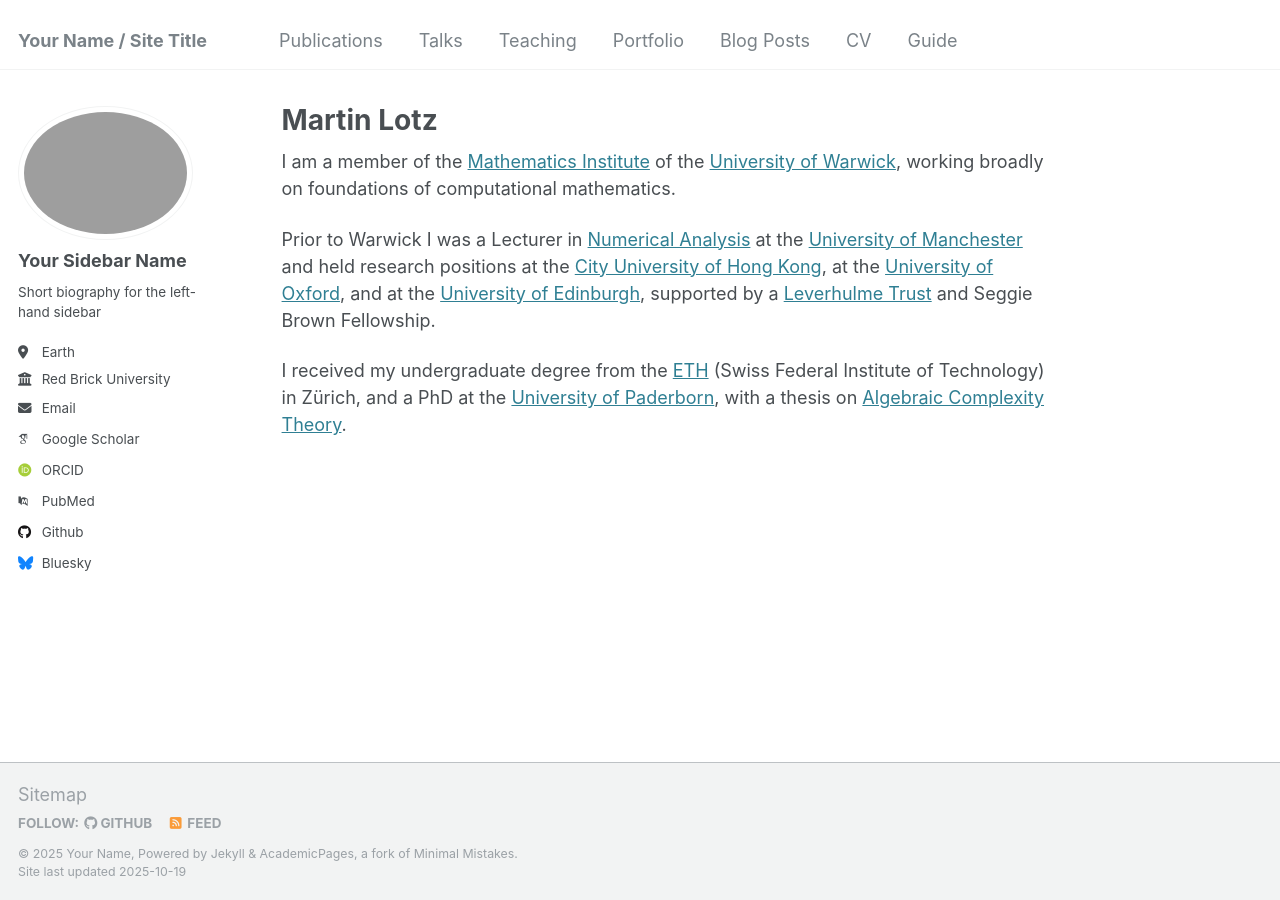
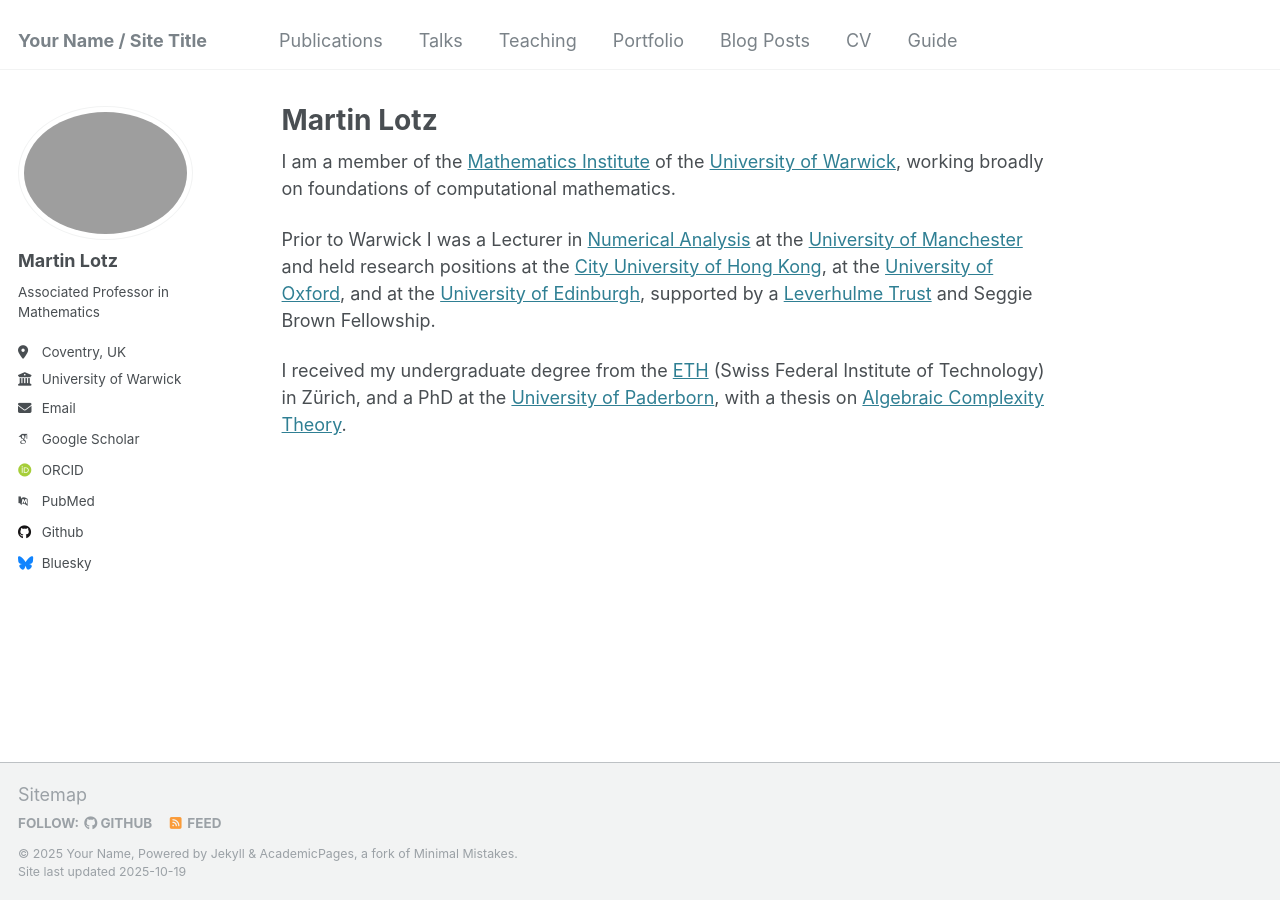
Before and after one commit to lotzma/lotzma.github.io, a Jekyll site: the page built from _pages/about.md, in a window 1280 px wide. Built offline with Jekyll 4.4.1, drawn with Linux system fonts in a browser that asks for light colours; some web fonts are replaced.

Commit message:
Added profile pic

```diff
--- a/_config.yml
+++ b/_config.yml
@@ -21,14 +21,14 @@ repository               : "academicpages/academicpages.github.io"
 #               Additional customization can be done by editing /_includes/author-profile.html
 author:
   # Biographic information
-  avatar           : "profile.png"
-  name             : "Your Sidebar Name"
+  avatar           : "images/profile.png"
+  name             : "Martin Lotz"
   pronouns         : # example: "she/her"
-  bio              : "Short biography for the left-hand sidebar"
-  location         : "Earth"
-  employer         : "Red Brick University"
+  bio              : "Associated Professor in Mathematics"
+  location         : "Coventry, UK"
+  employer         : "University of Warwick"
   uri              : # URL
-  email            : "none@example.org"
+  email            : "martin.lotz@warwick.ac.uk"
 
   # Academic websites
   arxiv            : # URL - Update with the correct link to your profile
```
Also changed, not shown: 6 other files.
